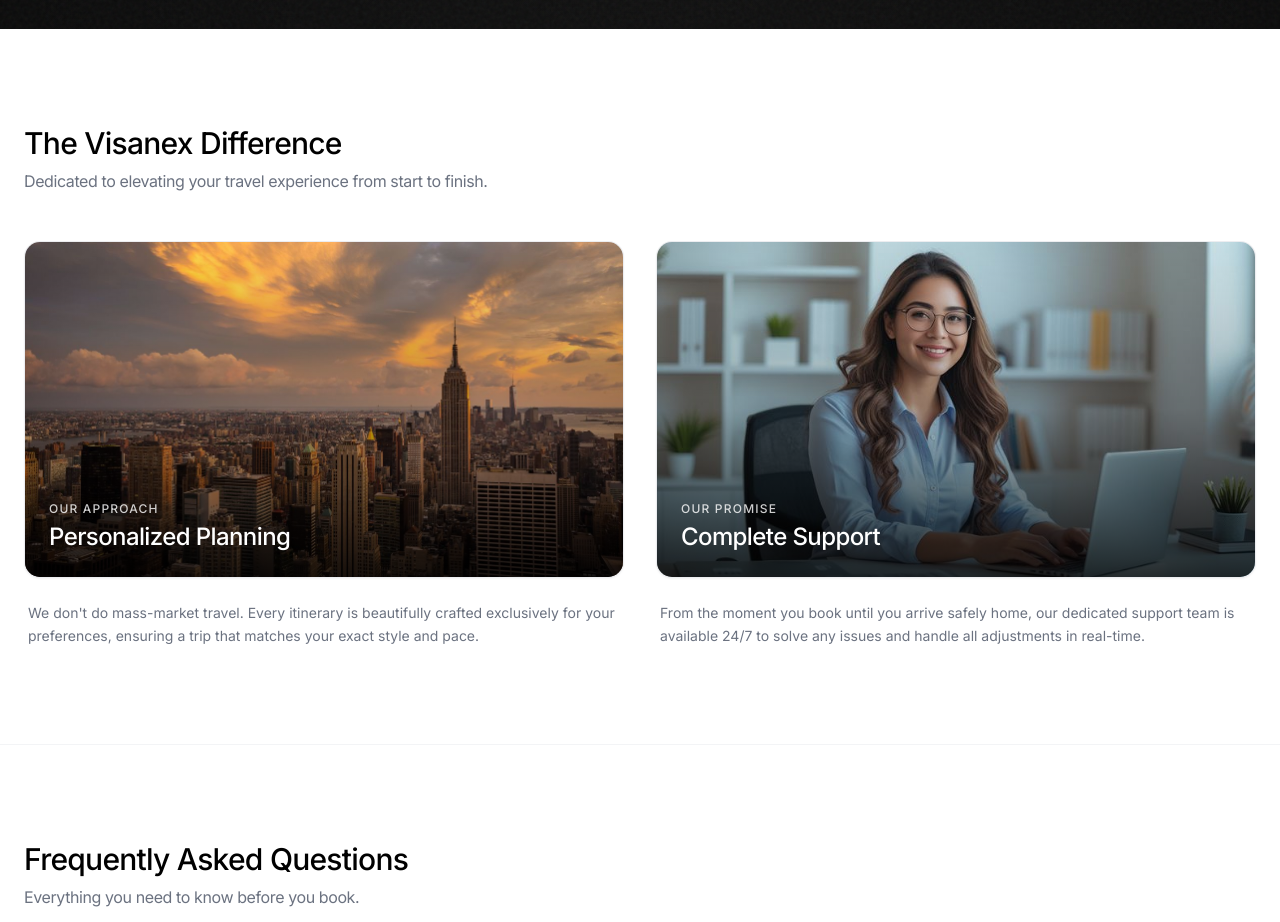
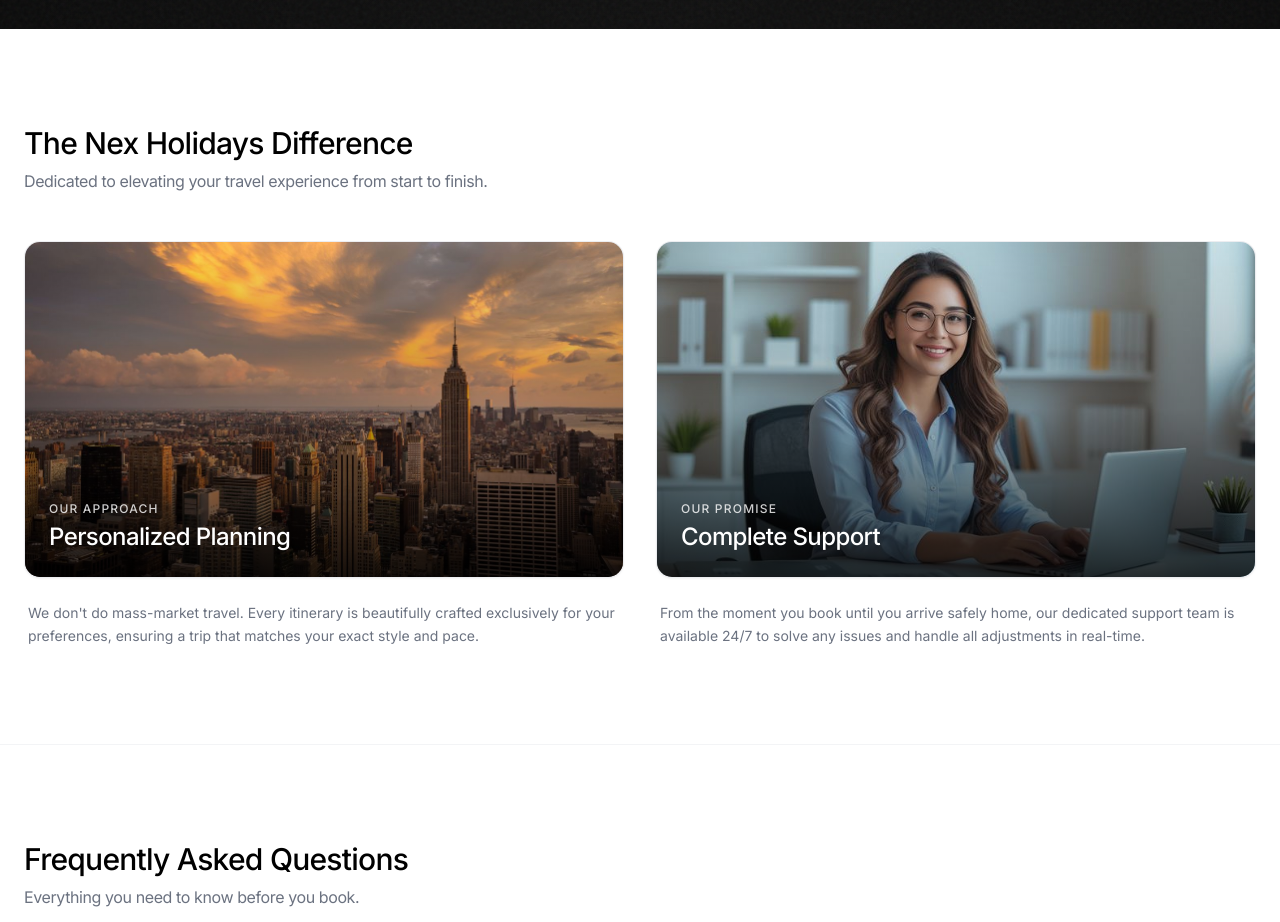
Before and after one commit to sehzad23/Visa_Nex, a React (Vite) app: page / in a window 1280 px wide. Shown: the part 5160-6082 px from the top of the page. Built offline with nearby package versions, Linux system fonts and the light colour scheme.

Commit message:
fix: update section title from "The Visanex Difference" to "The Nex Holidays Difference" for branding consistency

```diff
--- a/src/components/sections/WhyChooseUsSection.jsx
+++ b/src/components/sections/WhyChooseUsSection.jsx
@@ -12,7 +12,7 @@ const WhyChooseUsSection = () => {
         <div className="flex flex-col md:flex-row md:items-end justify-between mb-12 gap-6">
           <div>
             <h2 className="font-medium text-3xl tracking-tight text-black mb-2">
-              The Visanex Difference
+              The Nex Holidays Difference
             </h2>
 
             <p className="text-gray-500 font-normal text-base tracking-tight">
```
